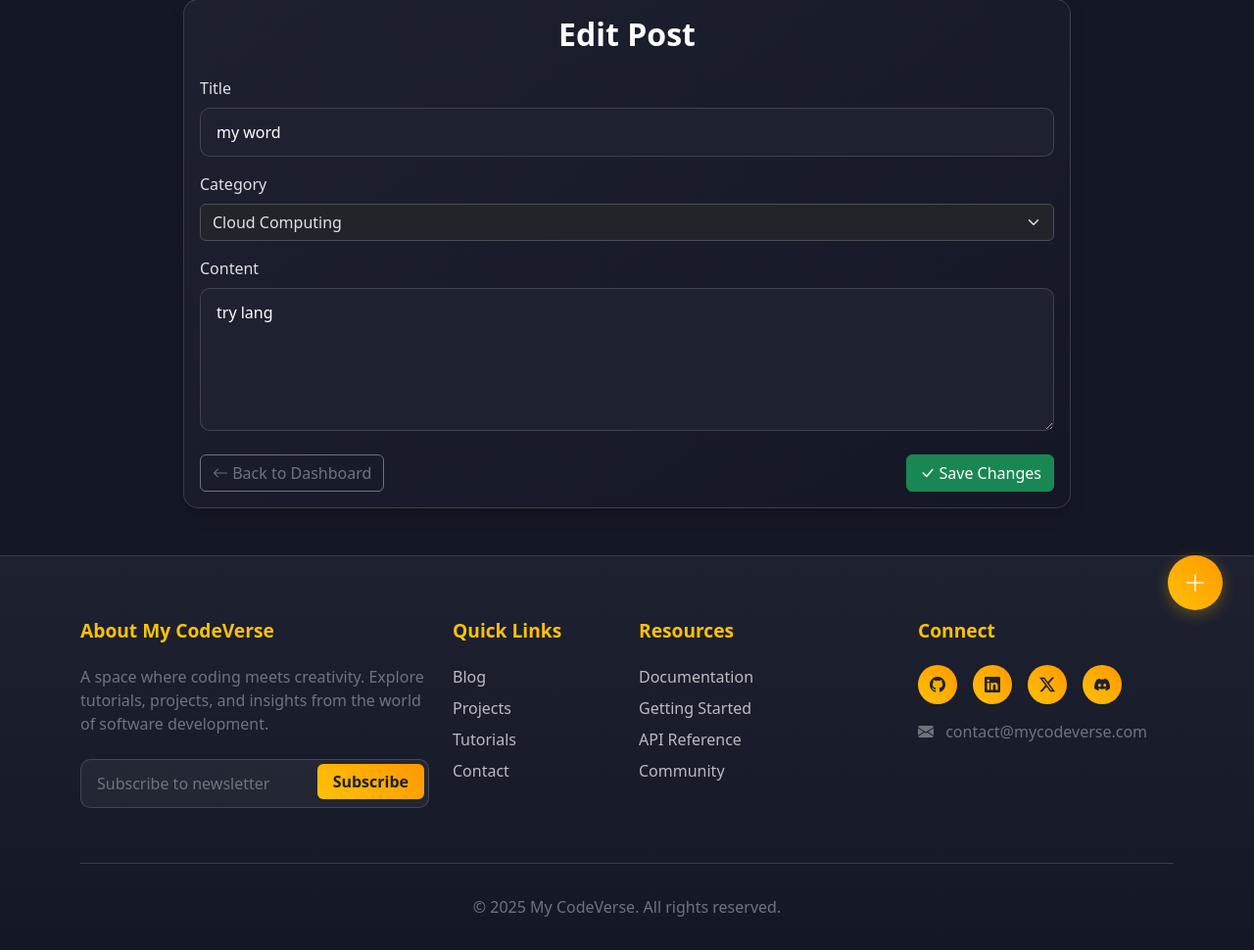
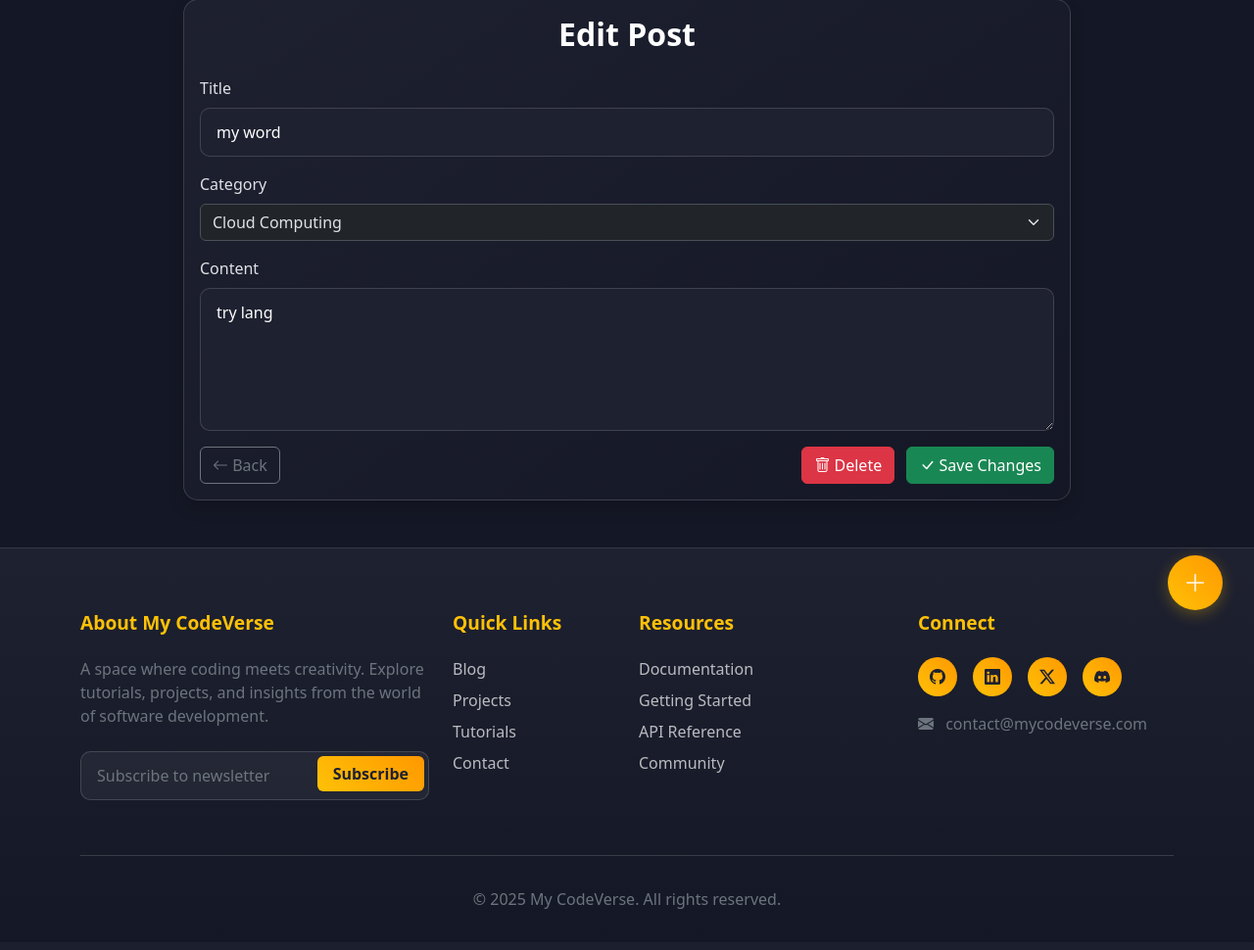
Before and after one commit to Ilovebarbara/My-Website-Creation, a Django app: page /post/edit/3/ in a window 1280 px wide. Shown: the part 145-1115 px from the top of the page at 98% size. After the commit the page ends 1073 px from the top, so only its background shows below. Run offline with Django 5.2, Linux system fonts and the light colour scheme; a user stored in the database is signed in; data comes from the database, SQL or seed files in the repository; data that the repository does not hold is empty; some libraries are stand-ins or nearby versions.

Commit message:
Update create_post.html

```diff
--- a/main/templates/create_post.html
+++ b/main/templates/create_post.html
@@ -37,14 +37,21 @@
                             </div>
                             {% endif %}
                         </div>
-                        <div class="d-flex justify-content-between mt-4">
+                        <div class="d-flex justify-content-between">
                             <a href="{% url 'dashboard' %}" class="btn btn-outline-secondary">
-                                <i class="bi bi-arrow-left"></i> Back to Dashboard
+                                <i class="bi bi-arrow-left"></i> Back
                             </a>
-                            <button type="submit" class="btn btn-success">
-                                <i class="bi bi-check-lg"></i>
-                                {% if editing %}Save Changes{% else %}Create Post{% endif %}
-                            </button>
+                            <div>
+                                {% if editing %}
+                                <button type="button" class="btn btn-danger me-2" data-bs-toggle="modal" data-bs-target="#deleteModal">
+                                    <i class="bi bi-trash"></i> Delete
+                                </button>
+                                {% endif %}
+                                <button type="submit" class="btn btn-success">
+                                    <i class="bi bi-check-lg"></i>
+                                    {% if editing %}Save Changes{% else %}Create Post{% endif %}
+                                </button>
+                            </div>
                         </div>
                     </form>
                 </div>
@@ -52,6 +59,30 @@
         </div>
     </div>
 </div>
+
+{% if editing %}
+<!-- Delete Confirmation Modal -->
+<div class="modal fade" id="deleteModal" tabindex="-1">
+    <div class="modal-dialog">
+        <div class="modal-content">
+            <div class="modal-header">
+                <h5 class="modal-title">Delete Post</h5>
+                <button type="button" class="btn-close" data-bs-dismiss="modal"></button>
+            </div>
+            <div class="modal-body">
+                Are you sure you want to delete this post? This action cannot be undone.
+            </div>
+            <div class="modal-footer">
+                <button type="button" class="btn btn-secondary" data-bs-dismiss="modal">Cancel</button>
+                <form action="{% url 'post_delete' pk=form.instance.pk %}" method="post" style="display: inline;">
+                    {% csrf_token %}
+                    <button type="submit" class="btn btn-danger">Delete</button>
+                </form>
+            </div>
+        </div>
+    </div>
+</div>
+{% endif %}
 
 {% block extra_js %}
 <script>
```
